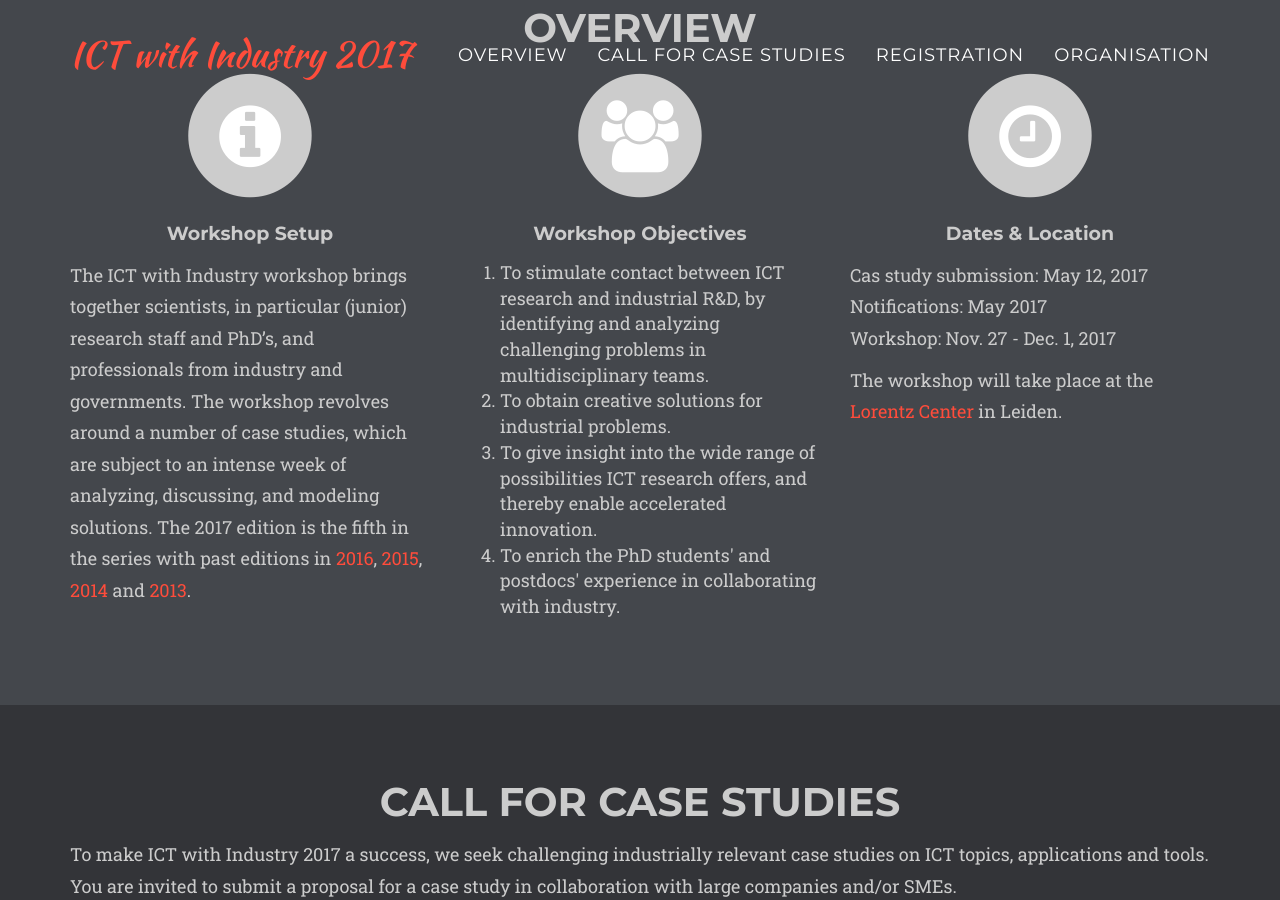
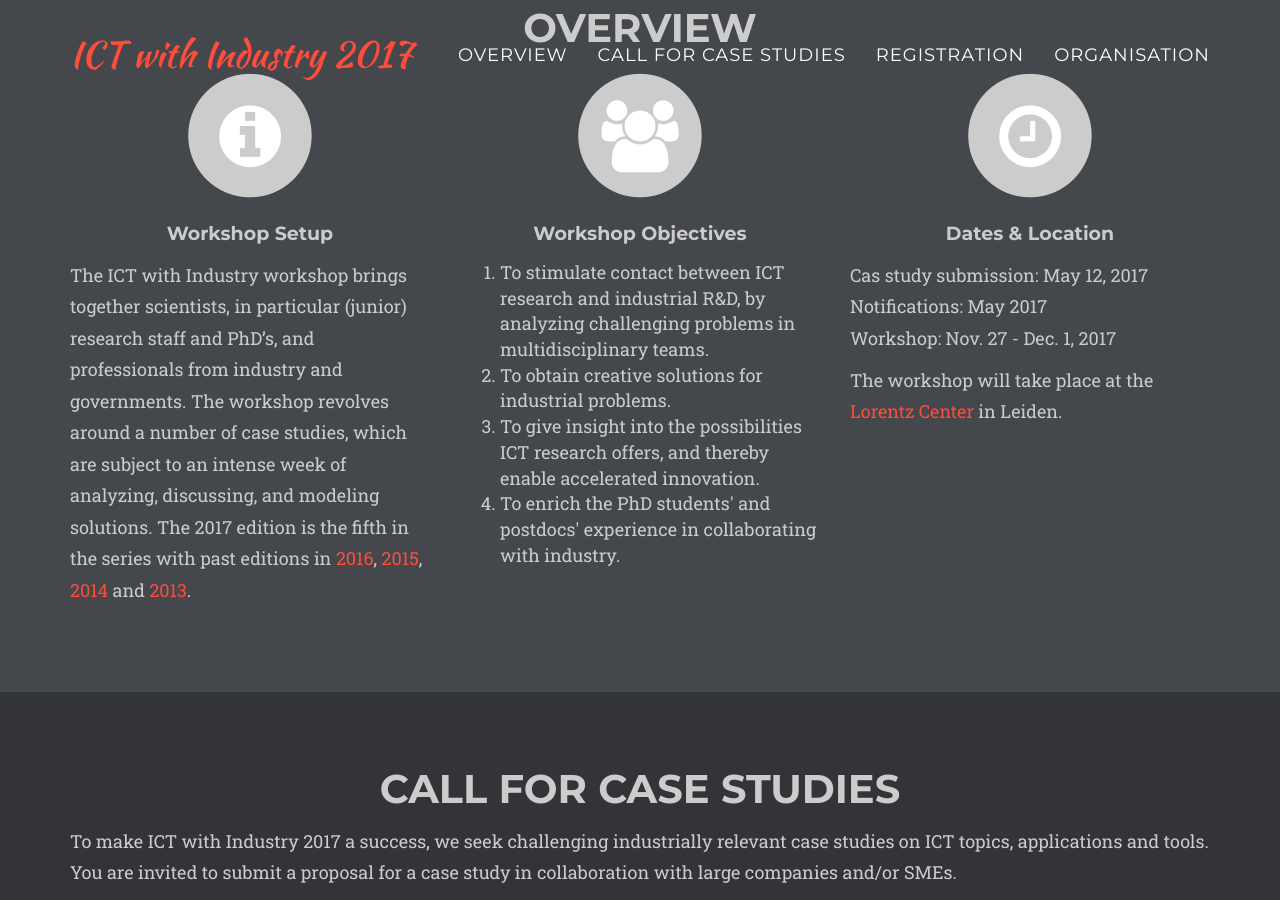
Before and after one commit to chauff/ictWI2017, a Jekyll site: the page built from index.html, in a window 1280 px wide and 900 px high, scrolled down 799 px. Built offline with Jekyll 4.4.1, drawn with Linux system fonts in a browser that asks for light colours; some web fonts are replaced.

Commit message:
text sharpened

```diff
--- a/_includes/overview.html
+++ b/_includes/overview.html
@@ -37,11 +37,11 @@
                         <ol class="text-left">
                             <li>
                                 To stimulate contact between ICT research and industrial R&amp;D, by
-                                identifying and analyzing challenging problems in multidisciplinary teams.
+                                analyzing challenging problems in multidisciplinary teams.
                             </li>
                             <li>To obtain creative solutions for industrial problems.</li>
                             <li>
-                                To give insight into the wide range of possibilities ICT research offers,
+                                To give insight into the possibilities ICT research offers,
                                 and thereby enable accelerated innovation.
                             </li>
                             <li>To enrich the PhD students' and postdocs' experience in collaborating
```
